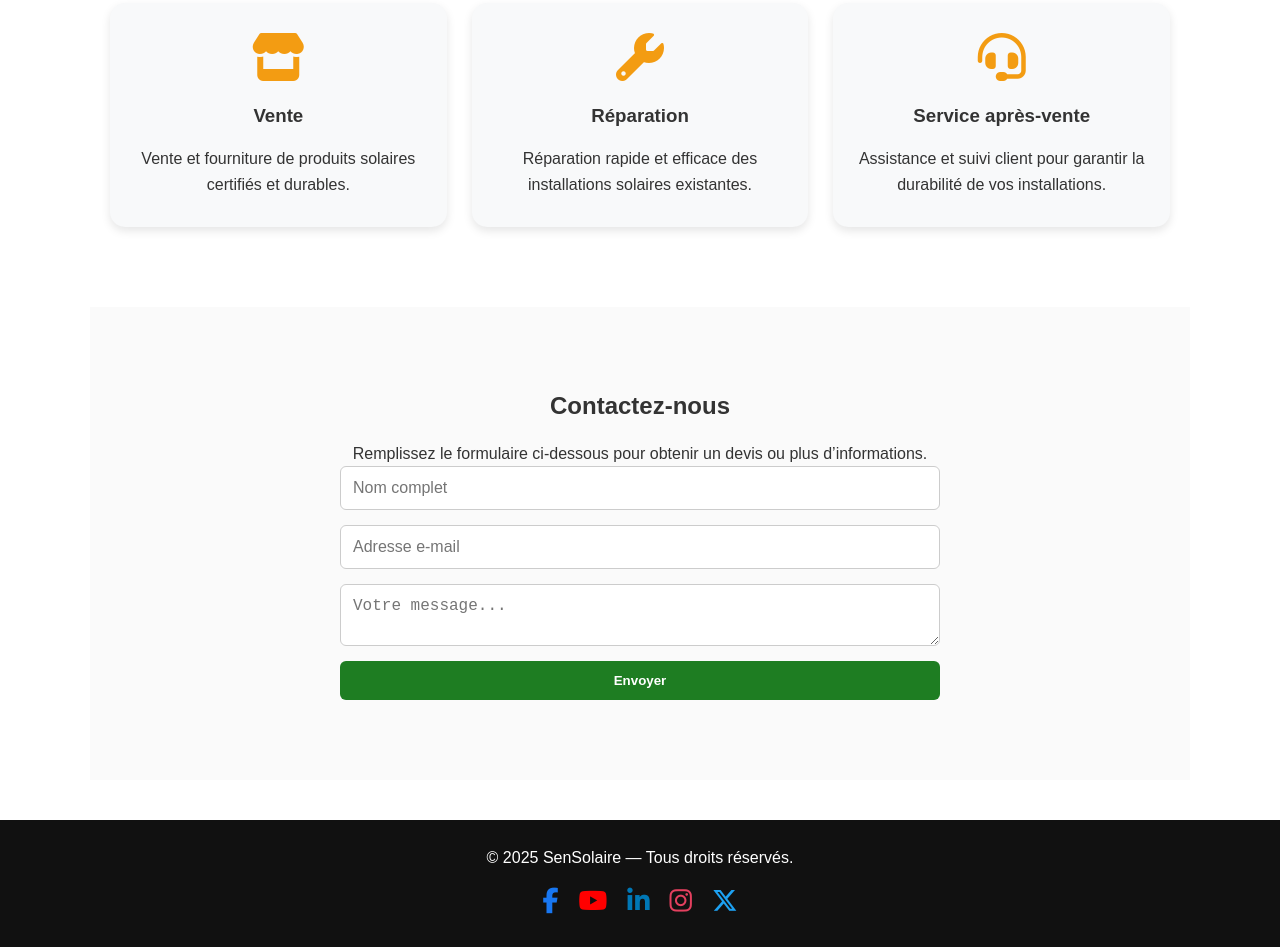
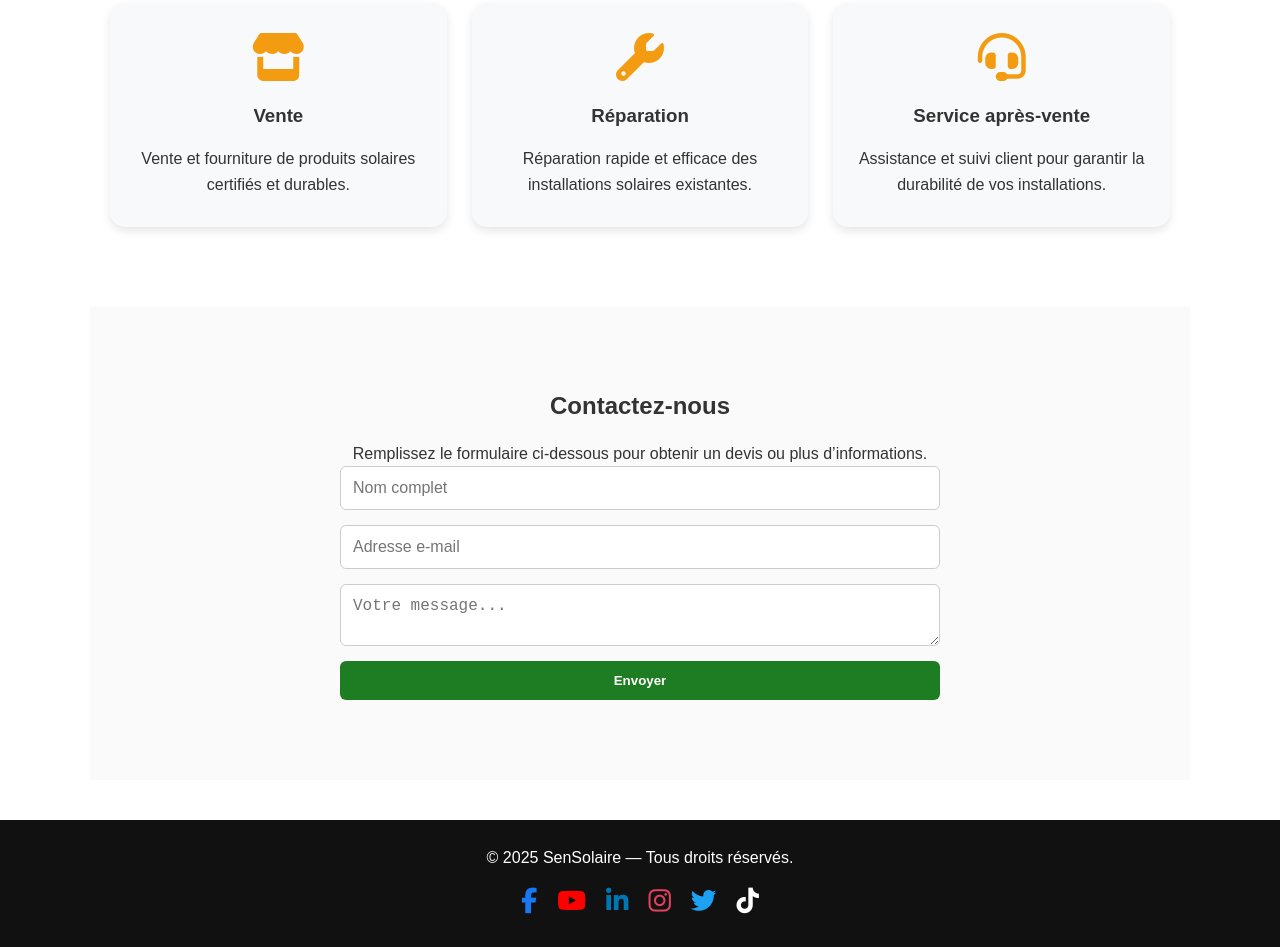
Before and after one commit to Gora88/sensolaire, a plain HTML site: page index.html in a window 1280 px wide. Shown: the part 2059-3006 px from the top of the page. Drawn offline with nearby package versions, Linux system fonts and the light colour scheme.

Commit message:
Mise à jour complète du site

```diff
--- a/index.html
+++ b/index.html
@@ -110,17 +110,17 @@
       <button type="submit">Envoyer</button>
     </form>
   </section>
-
-  <!-- FOOTER -->
+ <!-- ===== FOOTER ===== -->
 <footer>
   <div class="footer-content">
     <p>&copy; 2025 SenSolaire — Tous droits réservés.</p>
     <div class="social-icons">
-        <a href="https://facebook.com" target="_blank" class="facebook"><i class="fab fa-facebook-f"></i></a>
-        <a href="https://youtube.com" target="_blank" class="youtube"><i class="fab fa-youtube"></i></a>
-        <a href="https://linkedin.com" target="_blank" class="linkedin"><i class="fab fa-linkedin-in"></i></a>
+      <a href="https://facebook.com/Alliance Pour Les Innovations Technologiques"  target="_blank" class="facebook"><i  class="fab fa-facebook-f"></i></a>
+      <a href="https://youtube.com"   target="_blank" class="youtube"><i   class="fab fa-youtube"></i></a>
+      <a href="https://linkedin.com"  target="_blank" class="linkedin"><i  class="fab fa-linkedin-in"></i></a>
       <a href="https://instagram.com" target="_blank" class="instagram"><i class="fab fa-instagram"></i></a>
-        <a href="https://twitter.com" target="_blank" class="twitter"><i class="fab fa-x-twitter"></i></a>
+      <a href="https://twitter.com"   target="_blank" class="twitter"><i   class="fab fa-twitter"></i></a>
+      <a href="https://www.tiktok.com/@alit2017"      target="_blank" class="tiktok"><i     class="fab fa-tiktok"></i></a>
     </div>
   </div>
 </footer>
```
Lines whose indentation alone changed are shown as unchanged.
